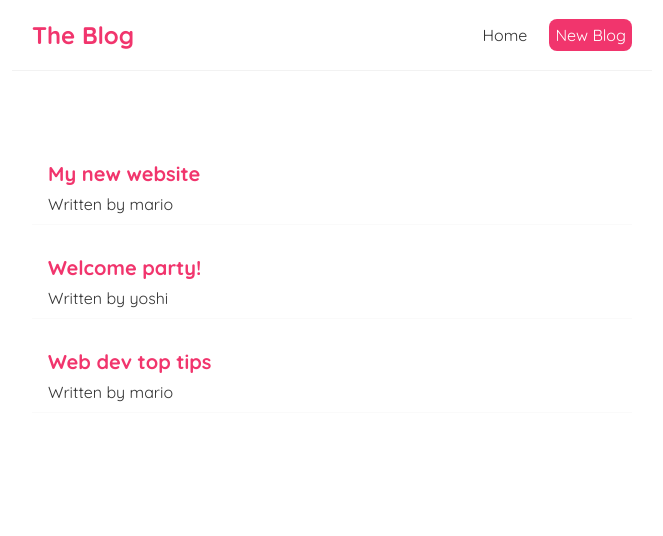
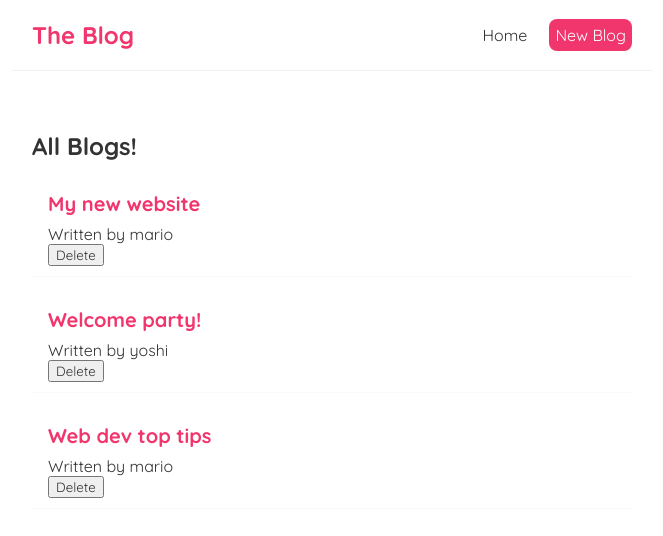
Before and after one commit to PiyushGargOfficial/Practice-React, a React (Create React App) app in the folder reactpractice/: page / in a window 1280 px wide. Shown: the top 536 px of the page, without its empty margins (308-971 px from the left). Built offline with nearby package versions, Linux system fonts and the light colour scheme.

Commit message:
Final Commit 2 Day-8

```diff
--- a/reactpractice/src/App.jsx
+++ b/reactpractice/src/App.jsx
@@ -1,5 +1,5 @@
 import React from 'react';
-import Practice from './NewPractice/NewPractice'
+// import Practice from './NewPractice/NewPractice'
 import Navbar from './NewPractice/Navbar'
 import Home from './NewPractice/Home';
 
--- /dev/null
+++ b/reactpractice/src/NewPractice/BlogList.jsx
@@ -0,0 +1,22 @@
+const BlogList = ({blogData, title, handleDelete}) => {
+
+    // const blogs = props.blogData;
+    // const title = props.title;
+    // console.log(props)
+
+    return (
+        <div className='blog-list'>
+        <h2>{title}</h2>
+         { blogData.map((blog) =>(
+                <div className='blog-preview' key={blog.id}>
+                <h2>{ blog.title }</h2>
+                <p>Written by { blog.author }</p>
+                <button onClick={() => handleDelete(blog.id)}>Delete</button>
+                </div>
+           ))
+           }
+        </div>
+     );
+}
+
+export default BlogList;
--- a/reactpractice/src/NewPractice/Home.jsx
+++ b/reactpractice/src/NewPractice/Home.jsx
@@ -1,4 +1,5 @@
-import { useState } from 'react';
+import { useState,useEffect } from 'react';
+import BlogList from './BlogList';
 
 const Home = () => {
 
@@ -17,7 +18,14 @@ const Home = () => {
         { title: 'Web dev top tips', body: 'lorem ipsum...', author: 'mario', id: 3 }
       ])
 
+    const handleDelete = (id) => {
+      const newBlogs = blogs.filter((blog)=>blog.id !== id)
+      setBlogs(newBlogs);
+    }
 
+    useEffect(()=>{
+      console.log('use effect ran...')
+    })
 
     return (
         <div className="homepage">
@@ -25,13 +33,8 @@ const Home = () => {
             <p>{name}</p>
             <button onClick={handleClick}>Click Me</button>
             <button onClick={() => handleClickAgain('Piyush')}>Click Me Again</button> */}
-           { blogs.map((blog) =>(
-                <div className='blog-preview' key={blog.id}>
-                <h2>{ blog.title }</h2>
-                <p>Written by { blog.author }</p>
-                </div>
-           ))
-           }
+          <BlogList blogData={blogs} title="All Blogs!" handleDelete={handleDelete}/>
+          {/* <BlogList blogData={blogs.filter((blog)=>blog.author === 'mario')} title="Mario's Blogs"/> */}
         </div>
      );
 }
--- a/reactpractice/src/NewPractice/Navbar.jsx
+++ b/reactpractice/src/NewPractice/Navbar.jsx
@@ -3,7 +3,7 @@ const Navbar = () => {
         <nav className="navbar">
       <h1>The Blog</h1>
       <div className="links">
-        <a ef="/">Home</a>
+        <a href="/">Home</a>
         <a href="/create" style={{
           color: 'white',
           backgroundColor: '#f1356d',
```
Also changed, not shown: 1 other file (tests, documents, lock files or other folders). Lines whose indentation alone changed are shown as unchanged.
